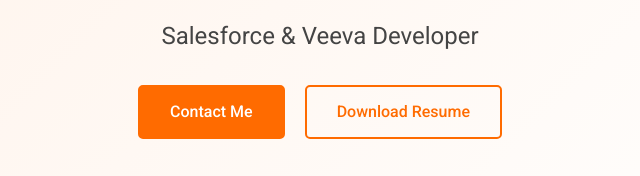
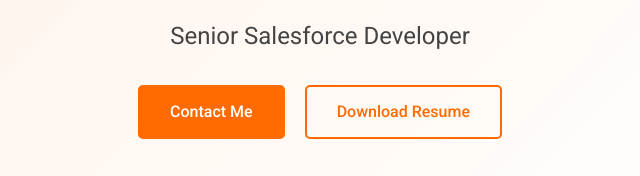
Before and after one commit to mayank9614/VeevCRMDev, a plain HTML site: page index.html in a window 1280 px wide. Shown: the part 460-636 px from the top of the page, 320-960 px from the left. Drawn offline with Linux system fonts and the light colour scheme.

Commit message:
updated resume

```diff
--- a/index.html
+++ b/index.html
@@ -39,7 +39,7 @@
             <div class="hero-content">
                 <img src="images/profile.jpg" alt="Mayank" class="profile-img">
                 <h1>Mayank</h1>
-                <h2>Salesforce & Veeva Developer</h2>
+                <h2>Senior Salesforce Developer</h2>
                 <div class="hero-buttons">
                     <a href="#contact" class="btn">Contact Me</a>
                     <a href="Mayank_resume.pdf" class="btn btn-outline" download>Download Resume</a>
```
Also changed, not shown: 1 other file.
